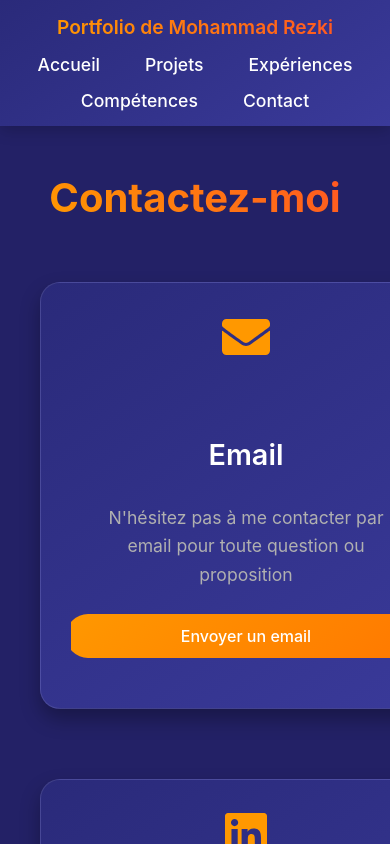
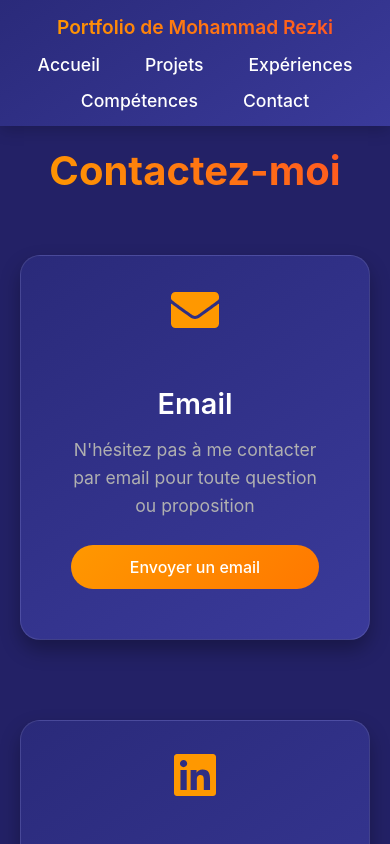
Before and after one commit to mr22206/Portfolio_Mohammad_Rezki, a React (Create React App) app: page /#/contact in a window 390 px wide. Shown: the top 844 px of the page. Built offline with nearby package versions, Linux system fonts and the light colour scheme.

Commit message:
Deploiement

```diff
--- a/src/index.js
+++ b/src/index.js
@@ -2,6 +2,7 @@ import React from 'react';
 import ReactDOM from 'react-dom/client';
 import App from './App';
 import './index.css';
+import './styles/global.css';
 
 const root = ReactDOM.createRoot(document.getElementById('root'));
 root.render(
--- a/src/pages/Contact.css
+++ b/src/pages/Contact.css
@@ -25,20 +25,21 @@
 
 .contact-cards-container {
     display: grid;
-    grid-template-columns: repeat(2, 1fr); /* Crée 2 colonnes de taille égale */
-    gap: 30px;
-    width: 100%;
-    max-width: 1000px; /* Ajustez selon vos besoins */
+    grid-template-columns: repeat(2, 1fr);
+    gap: 40px;
+    /* width: 100%; */
+    max-width: 1000px;
+    place-items: center;
 }
 
 .contact-card {
     background-color: #3a3a8a;
     border-radius: 15px;
     padding: 30px;
-    width: 100%;  /* Prend toute la largeur sur mobile */
-    max-width: 400px;  /* Limite la largeur sur desktop */
-    margin: 10px 0;
+    width: 100%;
+    max-width: 400px;
     box-shadow: 0 4px 15px rgba(0, 0, 0, 0.2);
+    margin: 0;
 }
 
 .contact-card h2 {
@@ -50,23 +51,21 @@
 }
 
 .contact-details {
-    display: flex; /* Utiliser Flexbox pour aligner les éléments horizontalement */
-    align-items: center; /* Centre verticalement les éléments */
-    justify-content: space-between; /* Espace entre les éléments */
-    width: 100%; /* Assure que le conteneur prend toute la largeur */
+    display: flex;
+    align-items: center;
+    justify-content: space-between;
+    width: 100%;
     flex-direction: column;
     gap: 20px;
 }
 
 .contact-img, .contact-description, .contact-ugly {
-    margin: 20px; /* Espace entre les éléments */
+    margin: 20px;
 }
 
-
-
 .contact-details img {
-    height: 100%; /* Ajuste la hauteur de l'image pour qu'elle prenne toute la hauteur disponible */
-    max-height: 100%; /* Assure que l'image ne dépasse pas la hauteur de son conteneur */
+    height: 100%;
+    max-height: 100%;
 }
 
 .contact-description-text-p{
@@ -75,17 +74,15 @@
 }
 
 .contact-ugly {
-    display: flex; /* Utiliser Flexbox pour centrer Ugly */
-    align-items: center; /* Centre verticalement */
+    display: flex;
+    align-items: center;
 }
 
 .icon {
     width: 3em;
     margin-top: -1em;
     padding-bottom: 1em;
-
-
-  }
+}
 
 .contact-img {
     color: white;
@@ -120,21 +117,21 @@
     .contact-card {
         margin: 10px;
         padding: 20px;
-        width: calc(100% - 20px);  /* Ajuste la largeur en tenant compte des marges */
+        width: calc(100% - 20px);
     }
 
     .contact-icon {
-        font-size: 2em;  /* Icône plus petite sur mobile */
+        font-size: 2em;
         margin-bottom: 15px;
     }
 
     .contact-button {
-        width: 100%;  /* Bouton pleine largeur sur mobile */
+        width: 100%;
         padding: 12px;
     }
 
     .contact-cards-container {
-        grid-template-columns: 1fr; /* Une seule colonne sur mobile */
+        grid-template-columns: 1fr;
     }
 }
 
--- a/src/pages/Experiences.css
+++ b/src/pages/Experiences.css
@@ -7,11 +7,26 @@
 .experiences-content {
     max-width: 1300px;
     margin: 0 auto;
+    padding: 40px 20px;
+    display: flex;
+    flex-direction: column;
+}
+
+.experiences-content h1 {
+    font-size: 2.5em;
+    margin-bottom: 40px;
     text-align: center;
-    display: flex; /* Utiliser Flexbox pour l'alignement horizontal */
-    flex-wrap: wrap; /* Permet aux éléments de passer à la ligne si nécessaire */
-    justify-content: space-around; /* Espace entre les éléments */
-    padding: 20px;
+    background: linear-gradient(45deg, #ff9800, #ff5722);
+    -webkit-background-clip: text;
+    background-clip: text;
+    -webkit-text-fill-color: transparent;
+}
+
+.experiences-cards-container {
+    display: flex;
+    flex-direction: column;
+    gap: 30px;
+    width: 100%;
 }
 
 .experience-cards {
--- a/src/pages/Experiences.js
+++ b/src/pages/Experiences.js
@@ -79,12 +79,9 @@ const Experiences = () => {
             <Header />
             <div className="experiences-content">
                 <h1>Mes Expériences Professionnelles</h1>
-                <div className="experiences-container">
+                <div className="experiences-cards-container">
                     {experiences.map((experience, index) => (
-                        <Experience
-                            key={index}
-                            {...experience}
-                        />
+                        <Experience key={index} {...experience} />
                     ))}
                 </div>
             </div>
--- a/src/styles/global.css
+++ b/src/styles/global.css
@@ -0,0 +1,18 @@
+* {
+    margin: 0;
+    padding: 0;
+    box-sizing: border-box;
+}
+
+body {
+    width: 100%;
+    max-width: 100vw;
+    overflow-x: hidden;
+    background-color: #232166;
+}
+
+#root {
+    width: 100%;
+    max-width: 100vw;
+    overflow-x: hidden;
+}
```
